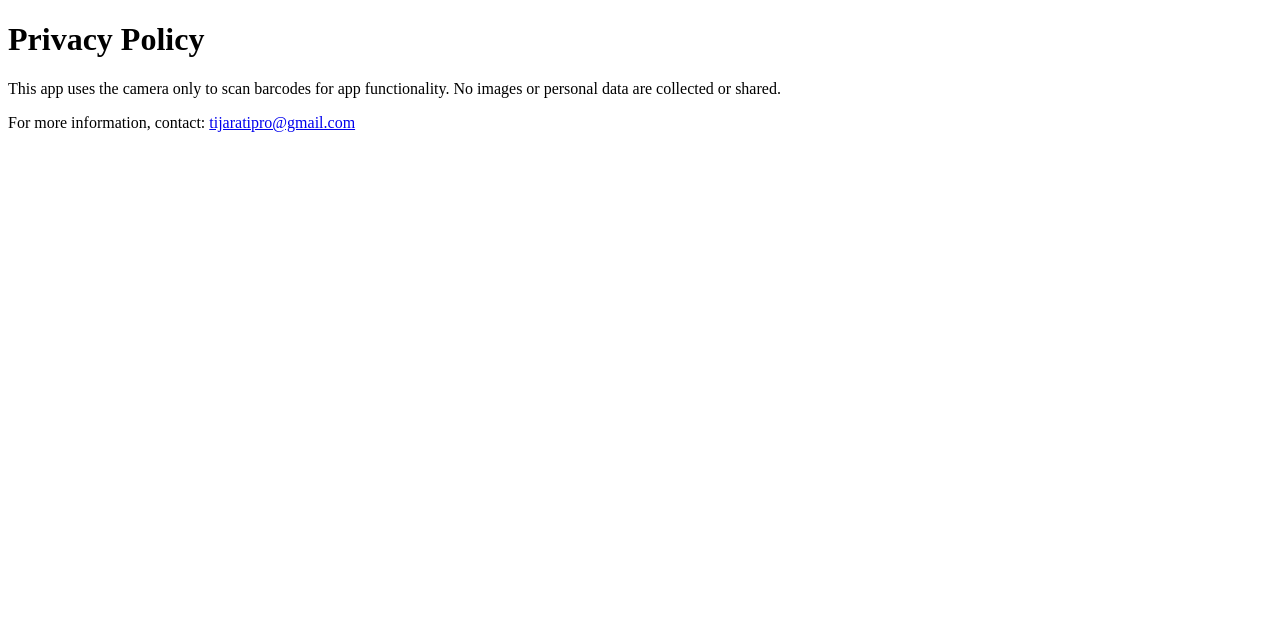
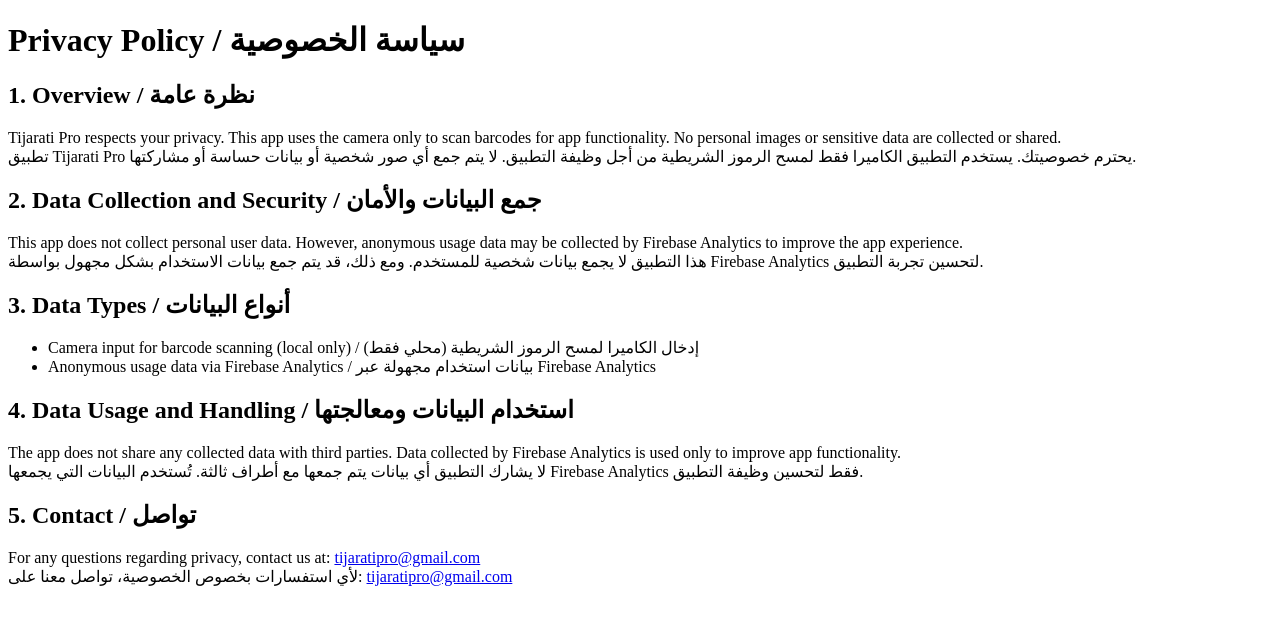
Before and after one commit to Alawieh/tijarati-privacy-policy, a plain HTML site: page index.html in a window 1280 px wide. Drawn offline with Linux system fonts and the light colour scheme.

Commit message:
Enhance privacy policy with translations and details
Updated privacy policy to include Arabic translations and clarified data usage.

```diff
--- a/index.html
+++ b/index.html
@@ -5,13 +5,47 @@
     <title>Privacy Policy - Tijarati Pro</title>
 </head>
 <body>
-    <h1>Privacy Policy</h1>
+    <h1>Privacy Policy / سياسة الخصوصية</h1>
+
+    <h2>1. Overview / نظرة عامة</h2>
     <p>
-        This app uses the camera only to scan barcodes for app functionality.
-        No images or personal data are collected or shared.
+        Tijarati Pro respects your privacy. This app uses the camera only to scan barcodes for app functionality.
+        No personal images or sensitive data are collected or shared.
+        <br>
+        تطبيق Tijarati Pro يحترم خصوصيتك. يستخدم التطبيق الكاميرا فقط لمسح الرموز الشريطية من أجل وظيفة التطبيق.
+        لا يتم جمع أي صور شخصية أو بيانات حساسة أو مشاركتها.
     </p>
+
+    <h2>2. Data Collection and Security / جمع البيانات والأمان</h2>
     <p>
-        For more information, contact: <a href="mailto:support@tijarati.com">tijaratipro@gmail.com</a>
+        This app does not collect personal user data.
+        However, anonymous usage data may be collected by Firebase Analytics to improve the app experience.
+        <br>
+        هذا التطبيق لا يجمع بيانات شخصية للمستخدم. ومع ذلك، قد يتم جمع بيانات الاستخدام بشكل مجهول بواسطة Firebase Analytics لتحسين تجربة التطبيق.
+    </p>
+
+    <h2>3. Data Types / أنواع البيانات</h2>
+    <ul>
+        <li>Camera input for barcode scanning (local only) / إدخال الكاميرا لمسح الرموز الشريطية (محلي فقط)</li>
+        <li>Anonymous usage data via Firebase Analytics / بيانات استخدام مجهولة عبر Firebase Analytics</li>
+    </ul>
+
+    <h2>4. Data Usage and Handling / استخدام البيانات ومعالجتها</h2>
+    <p>
+        The app does not share any collected data with third parties.
+        Data collected by Firebase Analytics is used only to improve app functionality.
+        <br>
+        لا يشارك التطبيق أي بيانات يتم جمعها مع أطراف ثالثة.
+        تُستخدم البيانات التي يجمعها Firebase Analytics فقط لتحسين وظيفة التطبيق.
+    </p>
+
+    <h2>5. Contact / تواصل</h2>
+    <p>
+        For any questions regarding privacy, contact us at:
+        <a href="mailto:support@tijarati.com">tijaratipro@gmail.com</a>
+        <br>
+        لأي استفسارات بخصوص الخصوصية، تواصل معنا على:
+        <a href="mailto:support@tijarati.com">tijaratipro@gmail.com</a>
     </p>
 </body>
 </html>
```
